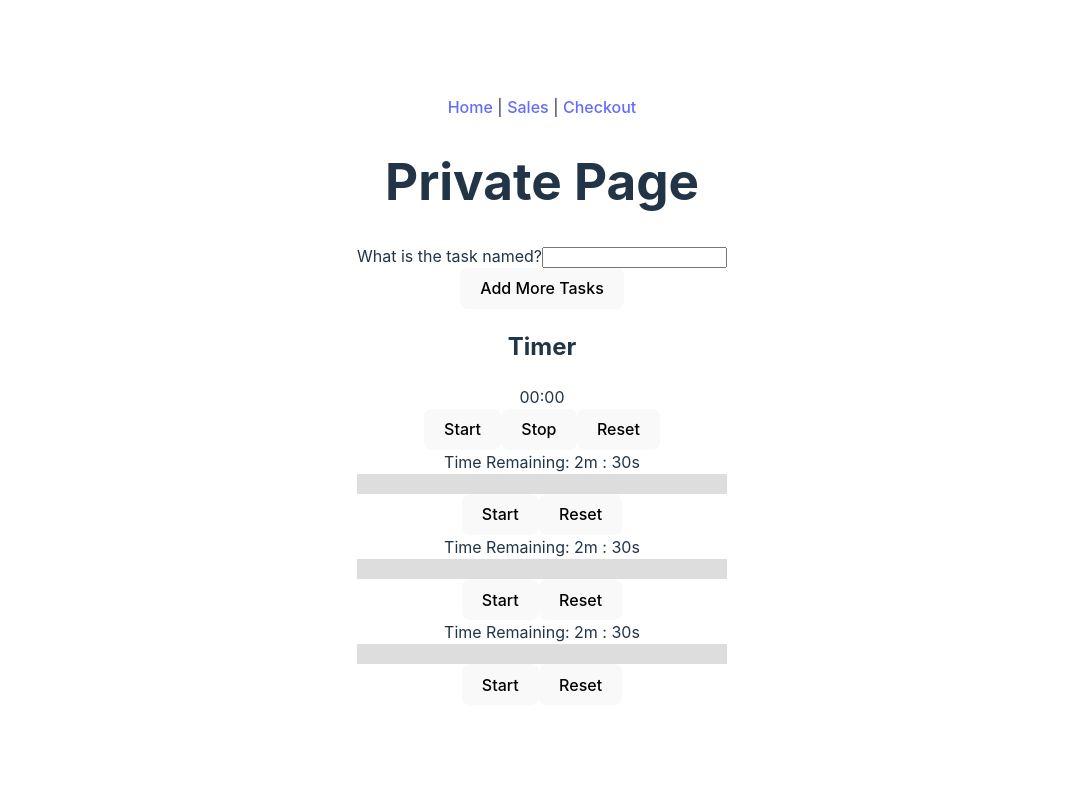
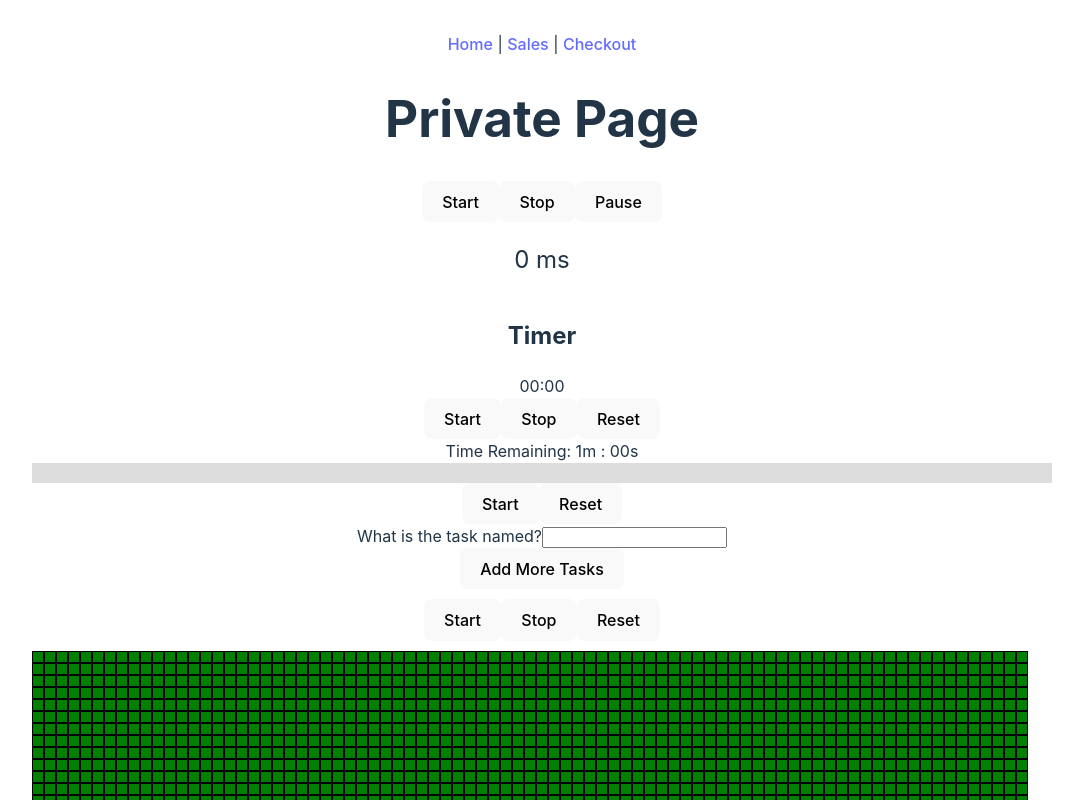
Before and after one commit to pmrprdc/gamifiedworkday, a React (Vite) app: page / in a window 1280 px wide. Shown: the top 800 px of the page, without its empty margins (98-1181 px from the left). Built offline with nearby package versions, Linux system fonts and the light colour scheme.

Commit message:
added visual timer

```diff
--- a/src/components/PrivatePage.jsx
+++ b/src/components/PrivatePage.jsx
@@ -2,17 +2,18 @@
 import Timer from './Timer';
 import SetupInputs from './setupInputs'
 import StopWatch from './StopWatch'
+import VisualTimerComponent from './VisualTimer';
+import TimerBlocks from './TimerBlocks';
 
 function PrivatePage() {
   return (
     <div>
       <h1>Private Page</h1>
+      <VisualTimerComponent />
+      <StopWatch />
+      <Timer />
       <SetupInputs />
-      <StopWatch />
-      <Timer initialMinutes={2} initialSeconds={30} />
-      <Timer initialMinutes={2} initialSeconds={30} />
-      <Timer initialMinutes={2} initialSeconds={30} />
-      {/* Add any private page-specific content here */}
+      <TimerBlocks />
     </div>
   );
 }
--- a/src/components/StopWatch.jsx
+++ b/src/components/StopWatch.jsx
@@ -1,6 +1,6 @@
 import React, { useState, useEffect } from 'react';
 
-function Timer() {
+function StopWatch() {
   const [isActive, setIsActive] = useState(false);
   const [isPaused, setIsPaused] = useState(true);
   const [time, setTime] = useState(0);
@@ -49,4 +49,4 @@
   );
 }
 
-export default Timer;
+export default StopWatch;
--- /dev/null
+++ b/src/components/TimerBlocks.jsx
@@ -0,0 +1,72 @@
+import React, { useState, useEffect, useRef } from 'react';
+
+const TimerBlocks = () => {
+  const [millisecondsElapsed, setMillisecondsElapsed] = useState(0);
+  const [blocks, setBlocks] = useState([Array(10000).fill('green')]); // Large array for 100x100 grid
+  const intervalRef = useRef(null);
+
+  // Start the timer
+  const startTimer = () => {
+    if (intervalRef.current !== null) return; // Prevent multiple intervals
+
+    intervalRef.current = setInterval(() => {
+      setMillisecondsElapsed(prev => {
+        const newMilliseconds = prev + 10;
+        if (newMilliseconds % 10000 === 0) { // When reaching 10000ms, reset milliseconds and add a new grid
+          setBlocks(prevBlocks => [...prevBlocks, Array(10000).fill('green')]);
+          return 0;
+        }
+        return newMilliseconds;
+      });
+    }, 10);
+  };
+
+  // Stop the timer
+  const stopTimer = () => {
+    clearInterval(intervalRef.current);
+    intervalRef.current = null;
+  };
+
+  // Reset the timer and blocks
+  const resetTimer = () => {
+    clearInterval(intervalRef.current);
+    intervalRef.current = null;
+    setMillisecondsElapsed(0);
+    setBlocks([Array(10000).fill('green')]); // Reset blocks to initial state
+  };
+
+  // Update the current block's colors based on elapsed milliseconds
+  useEffect(() => {
+    const newBlocks = blocks.map((block, index) => {
+      if (index === blocks.length - 1) { // Only update the last block
+        return block.map((_, idx) => idx < (millisecondsElapsed / 10) ? 'red' : 'green');
+      }
+      return block;
+    });
+    setBlocks(newBlocks);
+  }, [millisecondsElapsed, blocks.length]);
+
+  return (
+    <div>
+      <div style={{ margin: '10px' }}>
+        <button onClick={startTimer}>Start</button>
+        <button onClick={stopTimer}>Stop</button>
+        <button onClick={resetTimer}>Reset</button>
+      </div>
+      {blocks.map((block, index) => (
+        <div key={index} style={{ display: 'flex', flexWrap: 'wrap', width: '1000px', marginBottom: '10px' }}>
+          {block.map((color, idx) => (
+            <div key={idx} style={{
+              width: '10px', // Set width and height to fit 100 blocks across
+              height: '10px',
+              backgroundColor: color,
+              border: '1px solid black'
+            }} />
+          ))}
+        </div>
+      ))}
+    </div>
+  );
+};
+
+export default TimerBlocks;
--- /dev/null
+++ b/src/components/VisualTimer.jsx
@@ -0,0 +1,63 @@
+import React, { useState, useEffect } from 'react';
+
+const VisualTimerComponent = () => {
+  const [running, setRunning] = useState(false);
+  const [time, setTime] = useState(0);
+  const [pause, setPause] = useState(false);
+
+  useEffect(() => {
+    let frame;
+    let lastTimestamp = 0;
+
+    const frameFunction = (timestamp) => {
+      if (!lastTimestamp) lastTimestamp = timestamp;
+      const delta = timestamp - lastTimestamp;
+
+      if (running && !pause && delta >= 1) {  // Update every millisecond
+        setTime(prevTime => prevTime + Math.floor(delta));
+        lastTimestamp = timestamp;
+      }
+
+      frame = requestAnimationFrame(frameFunction);
+    };
+
+    frame = requestAnimationFrame(frameFunction);
+    return () => cancelAnimationFrame(frame);
+  }, [running, pause]);
+
+  const handleStart = () => setRunning(true);
+  const handleStop = () => {
+    setRunning(false);
+    setTime(0);
+  };
+  const handlePause = () => setPause(!pause);
+
+  const cubeStyle = {
+    width: '10px',
+    height: '10px',
+    margin: '1px',
+    display: 'inline-block',
+    backgroundColor: 'green'
+  };
+
+  const cubes = [];
+  for (let i = 0; i < time / 1000; i++) {
+    cubes.push(<div key={i} style={cubeStyle} />);
+  }
+
+  return (
+    <div>
+      <div>
+        <button onClick={handleStart}>Start</button>
+        <button onClick={handleStop}>Stop</button>
+        <button onClick={handlePause}>{pause ? 'Resume' : 'Pause'}</button>
+      </div>
+      <div style={{ fontSize: '24px', margin: '20px' }}>{time} ms</div>
+      <div style={{ width: '1020px', display: 'flex', flexWrap: 'wrap' }}>
+        {cubes}
+      </div>
+    </div>
+  );
+};
+
+export default VisualTimerComponent;
```
Also changed, not shown: src/components/setupInputs.jsx (+7 -0 lines).
